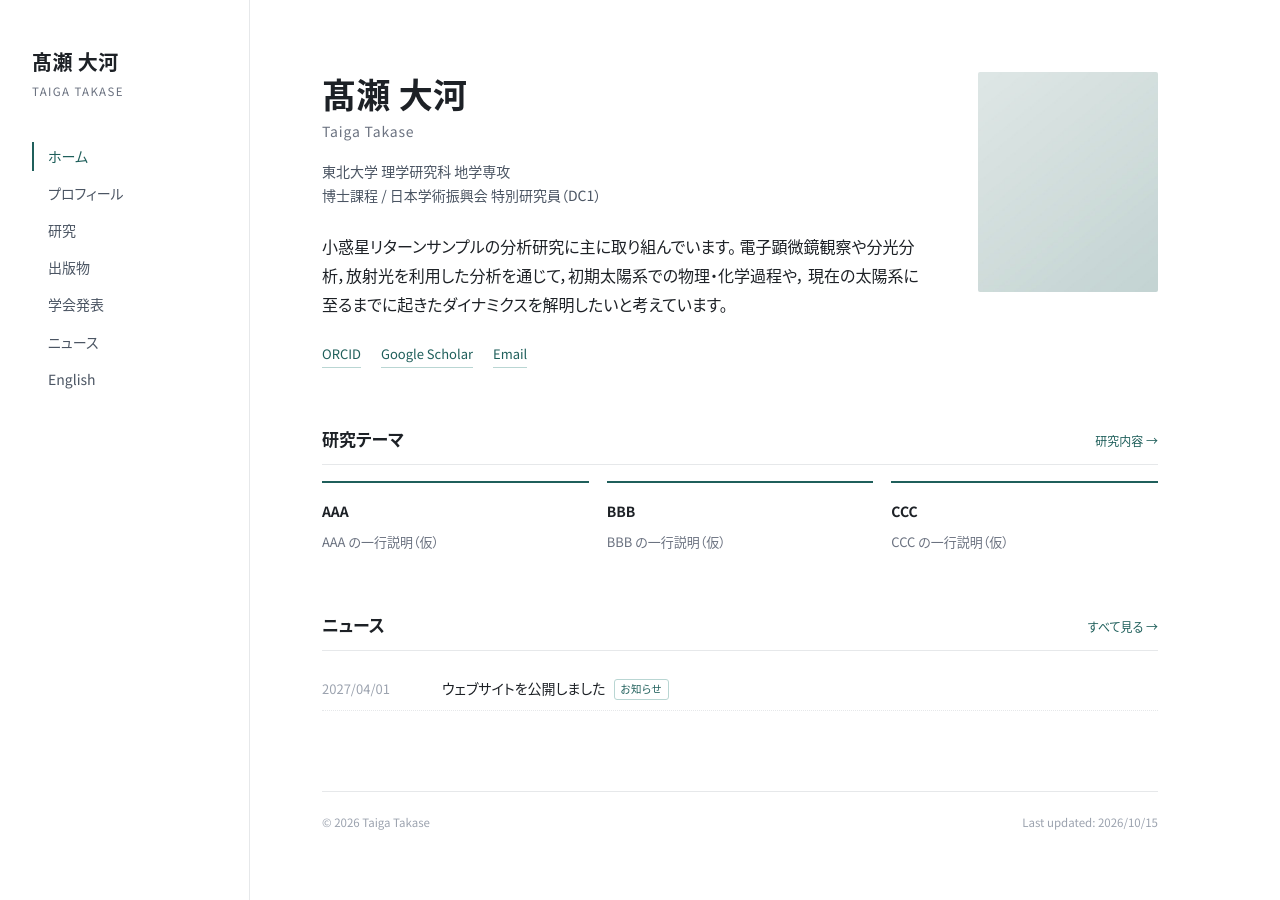
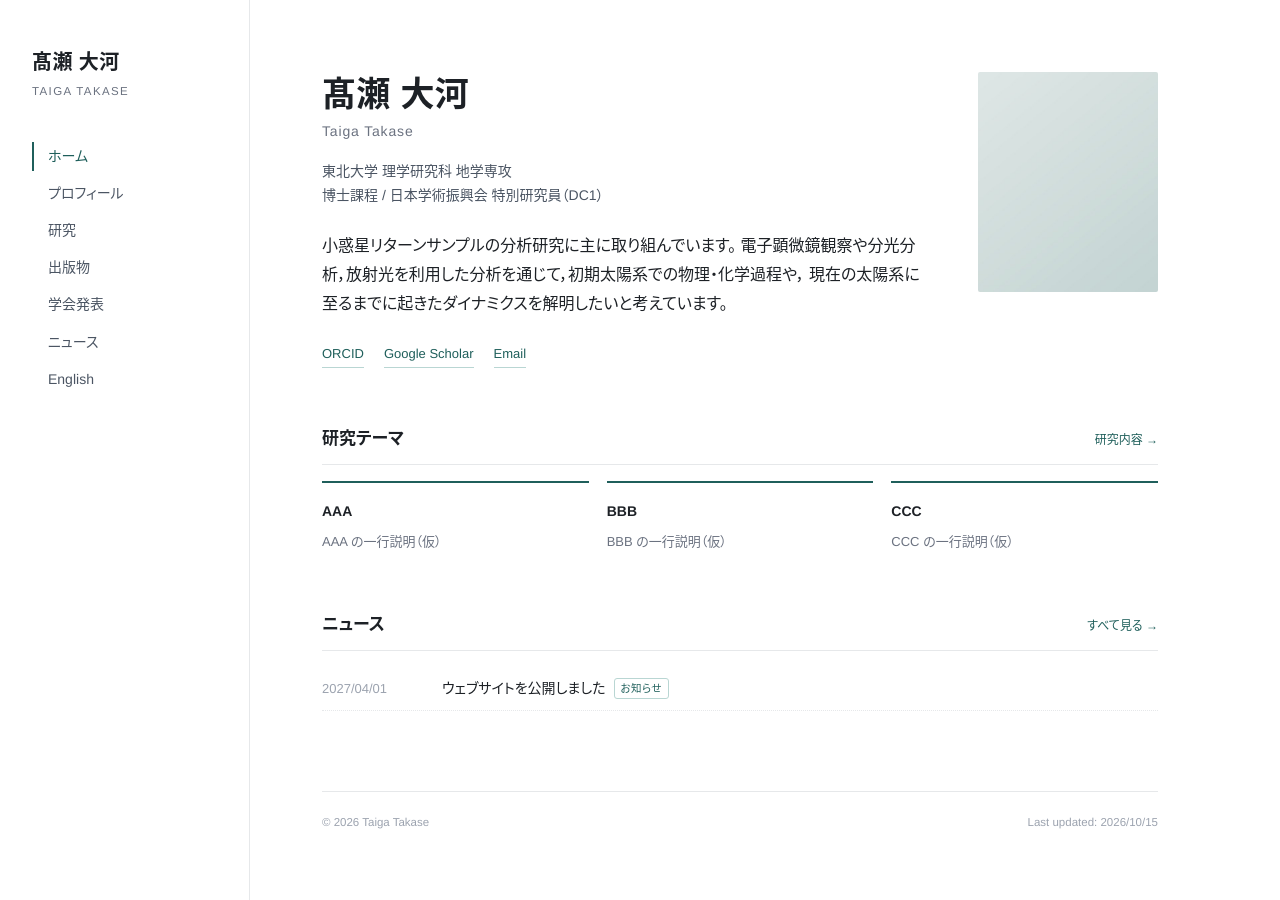
Before and after one commit to takasetaigat1/takasetaigat1.github.io, a Jekyll site: the page built from index.html, in a window 1280 px wide. Built offline with Jekyll 4.4.1, drawn with Linux system fonts in a browser that asks for light colours.

Commit message:
Latin text in Helvetica
Co-Authored-By: Claude Fable 5.1 <noreply@anthropic.com>
Claude-Session: https://claude.ai/code/session_01WJ69PvNMxXwpNZfvYmXkxj

```diff
--- a/assets/css/style.css
+++ b/assets/css/style.css
@@ -12,8 +12,8 @@
   --line:     #e6e8ea;   /* 罫線 */
   --bg:       #ffffff;
   --bg-2:     #f7f8f8;
-  /* 全体をゴシックに。Mac はヒラギノ角ゴ、他環境は Noto Sans JP（Web フォント）で代替 */
-  --sans:  "Hiragino Sans", "Hiragino Kaku Gothic ProN", "Noto Sans JP", "Noto Sans CJK JP", "Inter", sans-serif;
+  /* 欧文は Helvetica、和文はヒラギノ角ゴ。他環境は Arial / Noto Sans JP（Web フォント）で代替 */
+  --sans:  "Helvetica Neue", Helvetica, Arial, "Hiragino Sans", "Hiragino Kaku Gothic ProN", "Noto Sans JP", "Noto Sans CJK JP", sans-serif;
   --serif: var(--sans);
   --side-w: 250px;
 }
```
